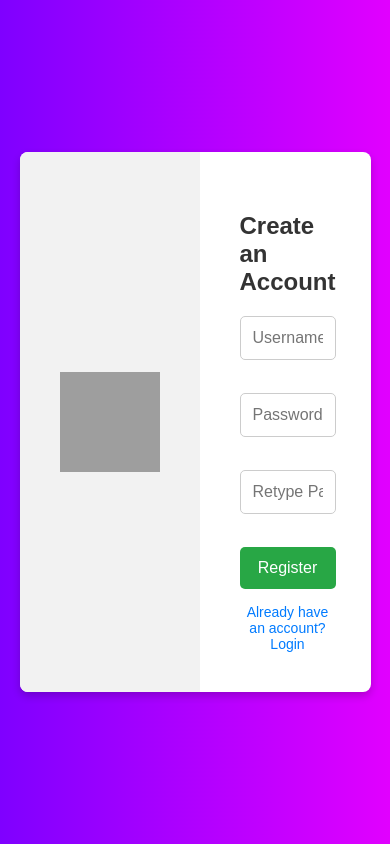
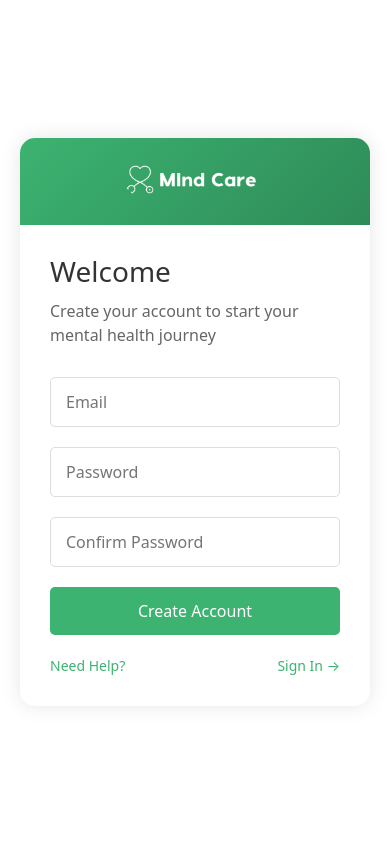
Before and after one commit to Siddhartha1215/MindCare, a Flask app: page /login_panel/register in a window 390 px wide. Run offline with Flask 3, Linux system fonts and the light colour scheme; some libraries are stand-ins or nearby versions; grey boxes are pictures that could not be loaded.

Commit message:
Refactor login and registration templates for improved UI; update main application to run on host and port; remove MongoDB connection string; integrate environment variables for API keys in video maker and voicebot modules; enhance CSS for better styling and responsiveness.

```diff
--- a/login_panel/templates/register.html
+++ b/login_panel/templates/register.html
@@ -3,20 +3,23 @@
 <head>
     <meta charset="UTF-8">
     <meta name="viewport" content="width=device-width, initial-scale=1.0">
-    <title>Register</title>
+    <title>Register - Mental Health App</title>
     <link rel="stylesheet" href="{{ url_for('static', filename='css/register.css') }}">
+    <link href="https://cdnjs.cloudflare.com/ajax/libs/bootstrap/5.3.0/css/bootstrap.min.css" rel="stylesheet">
 </head>
 <body>
-    <div class="register-container">
-        <div class="image-section">
-            <img src="{{ url_for('static', filename='images/profile_icon.png') }}" alt="Profile Icon">
+    <div class="login-wrapper">
+        <div class="login-container">
+            <div class="logo-section">
+                <img src="{{ url_for('static', filename='css/bg_logo.png') }}" alt="MindCare Logo" class="logo">
             </div>
             <div class="form-section">
-            <h2>Create an Account</h2>
+                <h2>Welcome</h2>
+                <p class="subtitle">Create your account to start your mental health journey</p>
 
                 {% with messages = get_flashed_messages(with_categories=true) %}
                     {% if messages %}
-                    <div class="flash-messages" id="flash-messages" style="display:none;">
+                        <div class="flash-messages">
                             {% for category, message in messages %}
                                 <div class="flash-message {{ category }}">{{ message }}</div>
                             {% endfor %}
@@ -24,35 +27,30 @@
                     {% endif %}
                 {% endwith %}
 
-            <!-- Error message container -->
-            <div id="error-message" class="error-message" style="color: red; display: none;"></div>
+                <div id="error-message" class="error-message"></div>
 
-            <form method="POST" action="{{ url_for('login_panel.register') }}" onsubmit="return validateForm()">
-                <input type="text" name="username" id="username" placeholder="Username" required><br>
+                <form method="POST" action="{{ url_for('login_panel.register') }}" class="login-form" onsubmit="return validateForm()">
+                    <div class="form-group">
+                        <input type="text" name="username" id="username" placeholder="Email" required>
+                    </div>
+                    <div class="form-group">
+                        <input type="password" name="password" id="password" placeholder="Password" required>
+                    </div>
+                    <div class="form-group">
+                        <input type="password" name="confirm_password" id="confirm_password" placeholder="Confirm Password" required>
+                    </div>
+                    <button type="submit" class="btn-login">Create Account</button>
+                </form>
 
-                <input type="password" name="password" id="password" placeholder="Password" required><br>
-
-                <input type="password" name="confirm_password" id="confirm_password" placeholder="Retype Password" required><br>
-
-                <button type="submit">Register</button>
-            </form>
-            <a href="{{ url_for('login_panel.login') }}" class="already-account">Already have an account? Login</a>
+                <div class="form-links">
+                    <a href="#" class="forgot-password">Need Help?</a>
+                    <a href="{{ url_for('login_panel.login') }}" class="create-account">Sign In →</a>
+                </div>
+            </div>
         </div>
     </div>
 
     <script>
-        // Check if there are flash messages
-        const flashMessages = document.getElementById('flash-messages');
-        if (flashMessages) {
-            let messages = Array.from(flashMessages.getElementsByClassName('flash-message'))
-                                .map(msg => msg.textContent.trim())
-                                .join('\n');
-            if (messages) {
-                alert(messages);
-            }
-        }
-
-        // Form validation function
         function validateForm() {
             const errorMessage = document.getElementById('error-message');
             const username = document.getElementById('username').value;
@@ -60,20 +58,20 @@
             const confirmPassword = document.getElementById('confirm_password').value;
 
             // Reset error message
-            errorMessage.style.display = 'none';
             errorMessage.textContent = '';
+            errorMessage.className = 'error-message';
 
             // Check if all fields are filled
             if (!username || !password || !confirmPassword) {
                 errorMessage.textContent = "All fields are required.";
-                errorMessage.style.display = 'block';
+                errorMessage.className = 'error-message error';
                 return false;
             }
 
             // Check if passwords match
             if (password !== confirmPassword) {
                 errorMessage.textContent = "Passwords do not match.";
-                errorMessage.style.display = 'block';
+                errorMessage.className = 'error-message error';
                 return false;
             }
 
--- a/main_app.py
+++ b/main_app.py
@@ -9,6 +9,7 @@ from socket_instance import socketio
 from symptom.app import app as symptom
 from shared import app
 from mongo import db
+from bson.objectid import ObjectId
 
 socketio.init_app(app)
 
@@ -24,7 +25,6 @@ app.register_blueprint(video_maker, url_prefix='/video_maker')
 login_manager = LoginManager(app)
 login_manager.login_view = 'login_panel.login'
 
-from bson.objectid import ObjectId
 
 
 class User(UserMixin):
@@ -57,4 +57,5 @@ def register():
 
 
 if __name__ == '__main__':
-    socketio.run(app)
+    # socketio.run(app)
+    app.run(host='0.0.0.0', port=5000)
--- a/static/css/register.css
+++ b/static/css/register.css
@@ -1,117 +1,171 @@
-/* General styling */
+/* Background Gradient */
 body {
-    display: flex;
-    justify-content: center;
-    align-items: center;
-    height: 100vh;
+    font-family: Arial, sans-serif;
     margin: 0;
-    font-family: Arial, sans-serif;
-    background: linear-gradient(to right, #7f00ff, #e100ff);
-}
-
-.register-container {
-    background-color: #fff;
-    border-radius: 8px;
-    box-shadow: 0 4px 8px rgba(0, 0, 0, 0.2);
-    display: flex;
-    overflow: hidden;
-    width: 500px;
-    max-width: 90%;
-}
-
-/* Image Section Styling */
-.image-section {
-    background: #f2f2f2;
+    padding: 0;
+    background-color: #dfedfe;
+    min-height: 100vh;
     display: flex;
     align-items: center;
     justify-content: center;
-    padding: 40px;
-    flex: 1;
 }
 
-.image-section img {
-    width: 100px;
-    height: 100px;
+.login-wrapper {
+    width: 100%;
+    max-width: 1200px;
+    padding: 20px;
 }
 
-/* Form Section Styling */
+.login-container {
+    background-color: white;
+    border-radius: 15px;
+    box-shadow: 0 0 20px rgba(0, 0, 0, 0.1);
+    overflow: hidden;
+    display: flex;
+    max-width: 900px;
+    margin: 0 auto;
+}
+
+.logo-section {
+    flex: 1;
+    background: linear-gradient(135deg, #3CB371, #2E8B57);
+    padding: 40px;
+    display: flex;
+    align-items: center;
+    justify-content: center;
+}
+
+.logo {
+    max-width: 200px;
+    height: auto;
+}
+
 .form-section {
+    flex: 1;
     padding: 40px;
-    flex: 2;
 }
 
 .form-section h2 {
     color: #333;
-    font-size: 24px;
+    font-size: 28px;
+    margin-bottom: 10px;
+}
+
+.subtitle {
+    color: #666;
+    margin-bottom: 30px;
+}
+
+.login-form {
+    margin-top: 30px;
+}
+
+.form-group {
     margin-bottom: 20px;
 }
 
-/* Form Styling */
-.form-section form {
-    display: flex;
-    flex-direction: column;
+input[type="text"],
+input[type="password"] {
+    width: 100%;
+    padding: 12px 15px;
+    border: 1px solid #ddd;
+    border-radius: 5px;
+    font-size: 16px;
+    transition: border-color 0.3s ease;
 }
 
-.form-section input[type="text"],
-.form-section input[type="password"] {
-    border: 1px solid #ccc;
-    border-radius: 5px;
-    padding: 12px;
-    margin-bottom: 15px;
-    font-size: 16px;
-    width: 100%;
-    box-sizing: border-box;
+input[type="text"]:focus,
+input[type="password"]:focus {
+    border-color: #3CB371;
+    outline: none;
 }
 
-.form-section button {
-    background-color: #28a745;
-    color: #fff;
+.btn-login {
+    width: 100%;
+    padding: 12px;
+    background-color: #3CB371;
+    color: white;
     border: none;
     border-radius: 5px;
-    padding: 12px;
     font-size: 16px;
     cursor: pointer;
-    transition: background-color 0.3s;
+    transition: background-color 0.3s ease;
 }
 
-.form-section button:hover {
-    background-color: #218838;
+.btn-login:hover {
+    background-color: #2E8B57;
 }
 
-/* Link Styling */
-.form-section a.already-account {
-    color: #007bff;
-    text-decoration: none;
-    margin-top: 15px;
-    text-align: center;
-    display: block;
-    font-size: 14px;
+.form-links {
+    margin-top: 20px;
+    display: flex;
+    justify-content: space-between;
+    align-items: center;
 }
 
-.form-section a.already-account:hover {
-    text-decoration: underline;
+.forgot-password,
+.create-account {
+    color: #3CB371;
+    text-decoration: none;
+    font-size: 14px;
+    transition: color 0.3s ease;
 }
 
-/* Flash Messages Styling */
+.forgot-password:hover,
+.create-account:hover {
+    color: #2E8B57;
+}
+
 .flash-messages {
-    margin-bottom: 15px;
+    margin-bottom: 20px;
 }
 
 .flash-message {
     padding: 10px;
-    border-radius: 4px;
+    border-radius: 5px;
     margin-bottom: 10px;
-    font-size: 14px;
+}
+
+.flash-message.error {
+    background-color: #ffebee;
+    color: #c62828;
+    border: 1px solid #ffcdd2;
 }
 
 .flash-message.success {
-    background-color: #d4edda;
-    color: #155724;
-    border: 1px solid #c3e6cb;
+    background-color: #e8f5e9;
+    color: #2e7d32;
+    border: 1px solid #c8e6c9;
 }
 
-.flash-message.error {
-    background-color: #f8d7da;
-    color: #721c24;
-    border: 1px solid #f5c6cb;
+.error-message {
+    padding: 10px;
+    border-radius: 5px;
+    margin-bottom: 20px;
+    display: none;
 }
+
+.error-message.error {
+    display: block;
+    background-color: #ffebee;
+    color: #c62828;
+    border: 1px solid #ffcdd2;
+}
+
+@media (max-width: 768px) {
+    .login-container {
+        flex-direction: column;
+    }
+
+    .logo-section {
+        padding: 20px;
+    }
+
+    .form-section {
+        padding: 30px;
+    }
+
+    .logo {
+        max-width: 150px;
+    }
+}
--- a/templates/index.html
+++ b/templates/index.html
@@ -29,7 +29,8 @@
               <a class="anc" href="{{ url_for('voicebot.voice') }}">Voice Assistant</a>
             </li>
             <li>
-              <a class="anc" href="{{ url_for('video_maker.video_maker') }}">Resources</a>
+              <!-- <a class="anc" href="{{ url_for('video_maker.video_maker') }}">Resources</a> -->
+              <a class="anc" href="#resources">Resources</a>
             </li>
             <li>
               <a class="anc" href="#about">About Us</a>
--- a/video_maker/app.py
+++ b/video_maker/app.py
@@ -1,17 +1,21 @@
 from flask import render_template, request, Blueprint
 import re
+import os
+from dotenv import load_dotenv
 import google.generativeai as genai
-genai.configure(api_key="AIzaSyDHLQe1XH7ZtwwvLrTc3x4Kk5dosQUUmio")
+
+load_dotenv()
+genai_api_key = os.getenv("GENAI_API_KEY")
+youtube_api_key = os.getenv("YOUTUBE_API_KEY")
+
+genai.configure(api_key=genai_api_key)
 model = genai.GenerativeModel('gemini-1.5-flash', generation_config=genai.GenerationConfig(temperature=0.9))
 
 app = Blueprint('video_maker', __name__, template_folder='templates')
 
 from googleapiclient.discovery import build
 
-# Your YouTube API key
-api_key="AIzaSyDWhP88Hr8O7FtRHQnOVtKWYCg8S4v4jh4"
-# api_key = 'AIzaSyC2HjctZ48Zaf3_mY2ricBiKD_-g5SfQts'
-# api_key=""
+api_key=youtube_api_key
 
 # Initialize YouTube API client
 youtube = build('youtube', 'v3', developerKey=api_key)
```
Also changed, not shown: login_panel/templates/login.html (+23 -11 lines), static/css/login.css (+116 -69 lines), voicebot/app.py (+6 -1 lines), 1 other file. Lines whose indentation alone changed are shown as unchanged.
